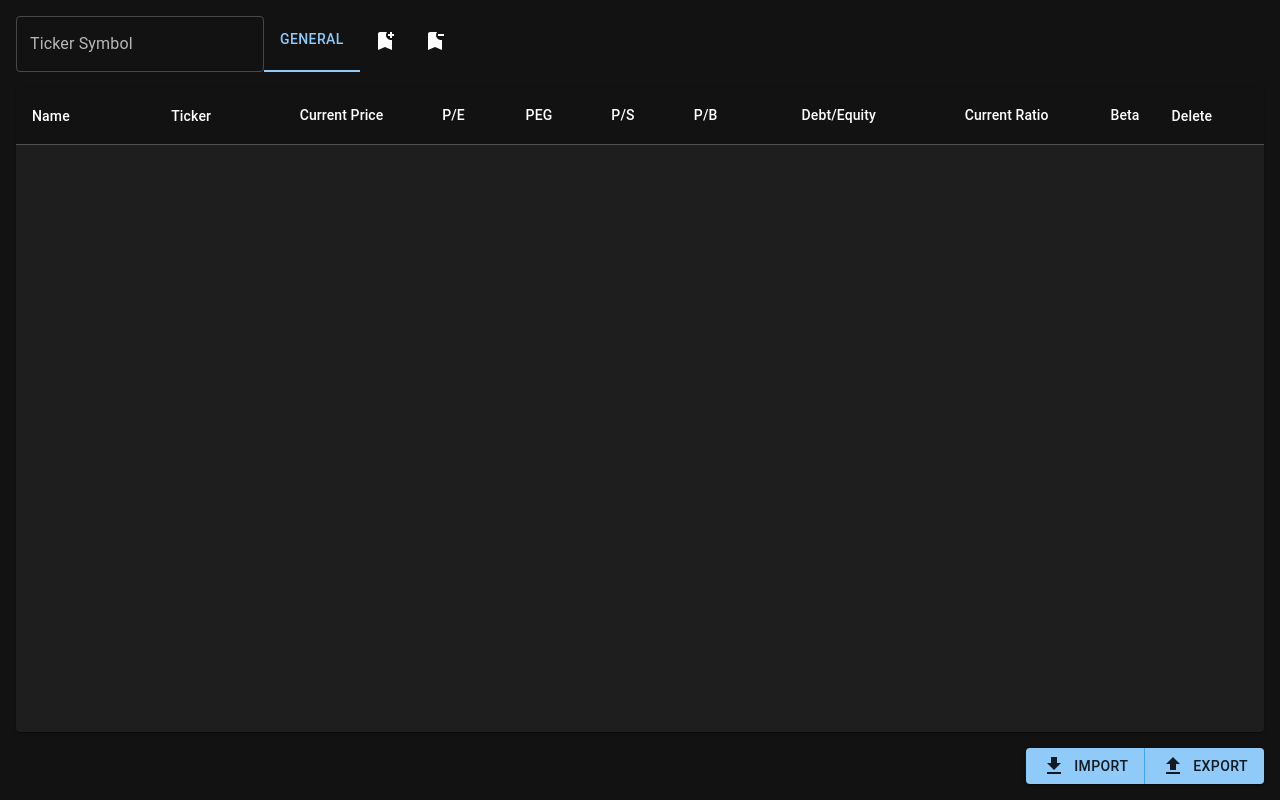
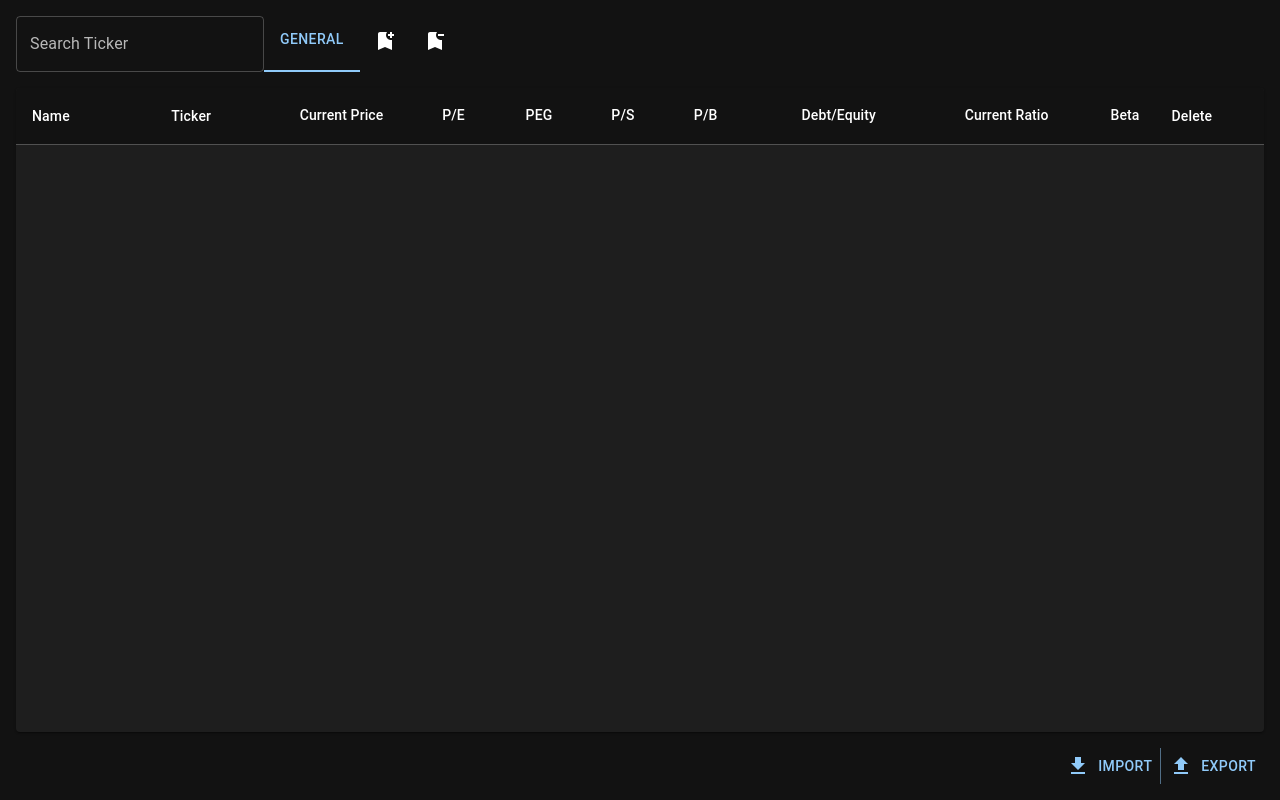
Before and after one commit to ddavidd-lim/Stock-Screener, a React (Vite) app in the folder frontend/: page / in a window 1280 px wide. Built offline with nearby package versions, Linux system fonts and the light colour scheme.

Commit message:
chore: styling

```diff
--- a/frontend/src/components/TickerTable/index.tsx
+++ b/frontend/src/components/TickerTable/index.tsx
@@ -254,7 +254,8 @@ export default function TickerTable() {
       <Stack direction={"row"} sx={{ width: "auto", height: "auto" }}>
         <TextField
           id="contained"
-          label="Ticker Symbol"
+          label="Search Ticker"
+          placeholder="NVDA,AAPL,GOOGL"
           variant="outlined"
           value={tickerSearch}
           onChange={(event) => setTickerSearch(event.target.value)}
@@ -444,7 +445,7 @@ export default function TickerTable() {
           style={{ display: "none" }}
           onChange={(e) => importFromJson(e, setTabs)}
         />
-        <ButtonGroup variant="contained" orientation="horizontal">
+        <ButtonGroup variant="text" orientation="horizontal">
           <Button
             onClick={() => {
               const input = document.getElementById("import-json-input") as HTMLInputElement;
```
